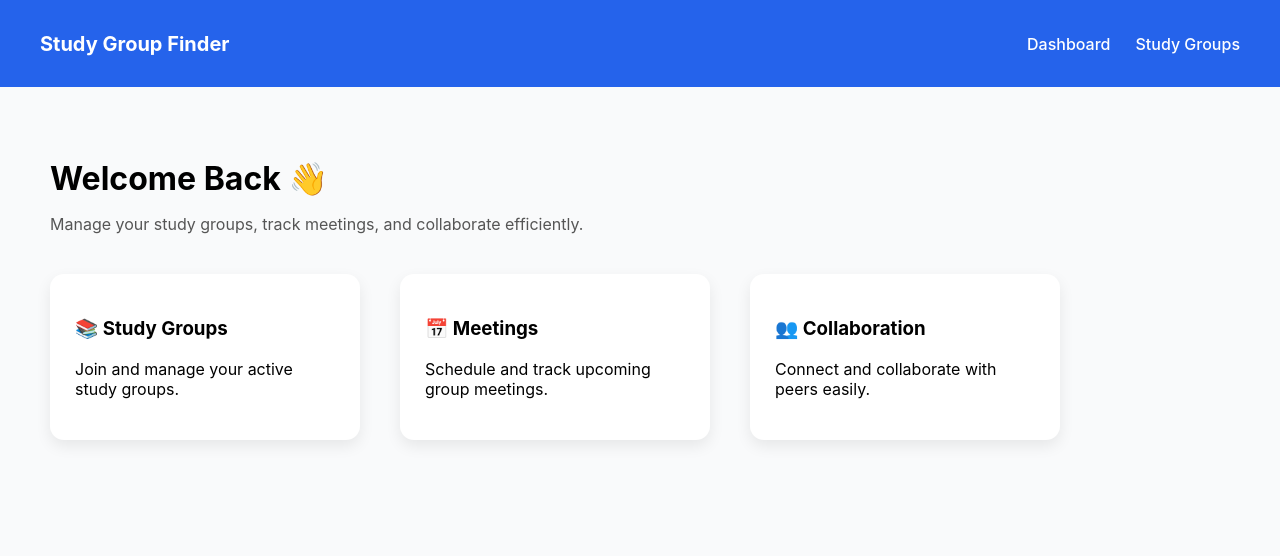
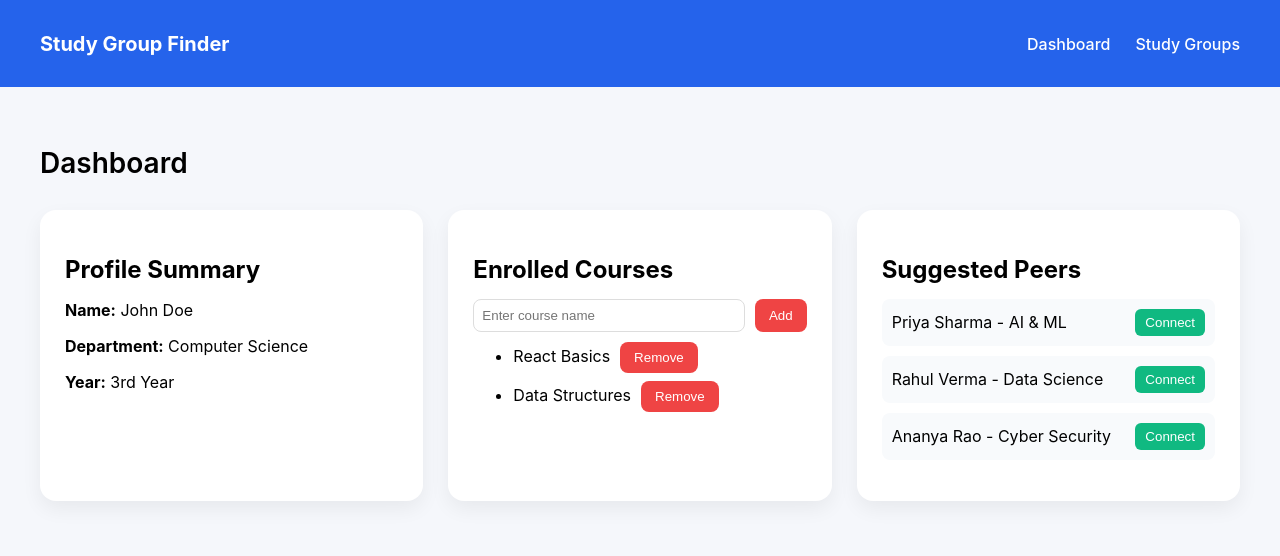
Before and after one commit to ChandraDeepika/Study-Group-Finder-Collaborative-Platform, a React (Create React App) app in the folder frontend/: page / in a window 1280 px wide. Shown: the top 556 px of the page. Built offline with nearby package versions, Linux system fonts and the light colour scheme.

Commit message:
Completed Dashboard UI with enrolled courses and suggested peers

```diff
--- /dev/null
+++ b/frontend/src/components/CoursesSection.js
@@ -0,0 +1,53 @@
+import React, { useState } from "react";
+
+const CoursesSection = ({ courses, setCourses }) => {
+  const [newCourse, setNewCourse] = useState("");
+
+  const handleAddCourse = () => {
+    if (!newCourse.trim()) return;
+    setCourses([...courses, newCourse]);
+    setNewCourse("");
+  };
+
+  const handleRemoveCourse = (index) => {
+    const updatedCourses = courses.filter((_, i) => i !== index);
+    setCourses(updatedCourses);
+  };
+
+  return (
+    <div className="card">
+      <h2>Enrolled Courses</h2>
+
+      <div style={{ display: "flex", gap: "10px", marginTop: "10px" }}>
+        <input
+          type="text"
+          placeholder="Enter course name"
+          value={newCourse}
+          onChange={(e) => setNewCourse(e.target.value)}
+          style={{ flex: 1, padding: "8px" }}
+        />
+        <button onClick={handleAddCourse}>Add</button>
+      </div>
+
+      {courses.length === 0 ? (
+        <p style={{ marginTop: "10px" }}>No courses added yet.</p>
+      ) : (
+        <ul style={{ marginTop: "10px" }}>
+          {courses.map((course, index) => (
+            <li key={index} style={{ marginBottom: "8px" }}>
+              {course}
+              <button
+                onClick={() => handleRemoveCourse(index)}
+                style={{ marginLeft: "10px" }}
+              >
+                Remove
+              </button>
+            </li>
+          ))}
+        </ul>
+      )}
+    </div>
+  );
+};
+
+export default CoursesSection;
--- a/frontend/src/components/Navbar.jsx
+++ b/frontend/src/components/Navbar.jsx
@@ -1,3 +1,4 @@
+
 import { Link } from "react-router-dom";
 import "../styles/Navbar.css";
 
--- /dev/null
+++ b/frontend/src/components/ProfileCard.js
@@ -0,0 +1,14 @@
+import React from "react";
+
+const ProfileCard = ({ user }) => {
+  return (
+    <div className="card">
+      <h2>Profile Summary</h2>
+      <p><strong>Name:</strong> {user.name}</p>
+      <p><strong>Department:</strong> {user.department}</p>
+      <p><strong>Year:</strong> {user.year}</p>
+    </div>
+  );
+};
+
+export default ProfileCard;
--- /dev/null
+++ b/frontend/src/components/SuggestedPeers.js
@@ -0,0 +1,45 @@
+import React from "react";
+
+const SuggestedPeers = ({ peers }) => {
+  return (
+    <div className="card">
+      <h2>Suggested Peers</h2>
+
+      <ul style={{ marginTop: "15px", listStyle: "none", padding: 0 }}>
+        {peers.map((peer, index) => (
+          <li
+            key={index}
+            style={{
+              display: "flex",
+              justifyContent: "space-between",
+              alignItems: "center",
+              background: "#f8fafc",
+              padding: "10px",
+              borderRadius: "8px",
+              marginBottom: "10px"
+            }}
+          >
+            <span>
+              {peer.name} - {peer.department}
+            </span>
+
+            <button
+              style={{
+                backgroundColor: "#10b981",
+                color: "white",
+                border: "none",
+                padding: "6px 10px",
+                borderRadius: "6px",
+                cursor: "pointer"
+              }}
+            >
+              Connect
+            </button>
+          </li>
+        ))}
+      </ul>
+    </div>
+  );
+};
+
+export default SuggestedPeers;
--- a/frontend/src/pages/Dashboard.jsx
+++ b/frontend/src/pages/Dashboard.jsx
@@ -1,30 +1,54 @@
+import React, { useEffect, useState } from "react";
+import ProfileCard from "../components/ProfileCard";
+import CoursesSection from "../components/CoursesSection";
+import SuggestedPeers from "../components/SuggestedPeers";
+import {
+  fetchUserProfile,
+  fetchCourses,
+  fetchPeers
+} from "../services/dashboardService";
 import "../styles/Dashboard.css";
 
 const Dashboard = () => {
+  const [user, setUser] = useState(null);
+  const [courses, setCourses] = useState([]);
+  const [peers, setPeers] = useState([]);
+  const [loading, setLoading] = useState(true);
+  const [error, setError] = useState(null);
+
+  useEffect(() => {
+    const loadDashboard = async () => {
+      try {
+        setLoading(true);
+
+        const userData = await fetchUserProfile();
+        const courseData = await fetchCourses();
+        const peerData = await fetchPeers();
+
+        setUser(userData);
+        setCourses(courseData);
+        setPeers(peerData);
+      } catch (err) {
+        setError("Failed to load dashboard data.");
+      } finally {
+        setLoading(false);
+      }
+    };
+
+    loadDashboard();
+  }, []);
+
+  if (loading) return <div className="dashboard-container">Loading...</div>;
+  if (error) return <div className="dashboard-container">{error}</div>;
+
   return (
-    <div className="dashboard-page">
-      <div className="dashboard-header">
-        <h1>Welcome Back 👋</h1>
-        <p>
-          Manage your study groups, track meetings, and collaborate efficiently.
-        </p>
-      </div>
+    <div className="dashboard-container">
+      <h1>Dashboard</h1>
 
-      <div className="dashboard-cards">
-        <div className="dashboard-card">
-          <h3>📚 Study Groups</h3>
-          <p>Join and manage your active study groups.</p>
-        </div>
-
-        <div className="dashboard-card">
-          <h3>📅 Meetings</h3>
-          <p>Schedule and track upcoming group meetings.</p>
-        </div>
-
-        <div className="dashboard-card">
-          <h3>👥 Collaboration</h3>
-          <p>Connect and collaborate with peers easily.</p>
-        </div>
+      <div className="dashboard-grid">
+        {user && <ProfileCard user={user} />}
+        <CoursesSection courses={courses} setCourses={setCourses} />
+        <SuggestedPeers peers={peers} />
       </div>
     </div>
   );
--- /dev/null
+++ b/frontend/src/services/dashboardService.js
@@ -0,0 +1,33 @@
+// Simulated API calls (replace with real API later)
+
+export const fetchUserProfile = () => {
+  return new Promise((resolve) => {
+    setTimeout(() => {
+      resolve({
+        name: "John Doe",
+        department: "Computer Science",
+        year: "3rd Year"
+      });
+    }, 800);
+  });
+};
+
+export const fetchCourses = () => {
+  return new Promise((resolve) => {
+    setTimeout(() => {
+      resolve(["React Basics", "Data Structures"]);
+    }, 800);
+  });
+};
+
+export const fetchPeers = () => {
+  return new Promise((resolve) => {
+    setTimeout(() => {
+      resolve([
+        { name: "Priya Sharma", department: "AI & ML" },
+        { name: "Rahul Verma", department: "Data Science" },
+        { name: "Ananya Rao", department: "Cyber Security" }
+      ]);
+    }, 800);
+  });
+};
--- a/frontend/src/styles/Dashboard.css
+++ b/frontend/src/styles/Dashboard.css
@@ -1,37 +1,69 @@
-.dashboard-page {
-  padding: 50px;
-  background-color: #f9fafb;
+.dashboard-container {
+  padding: 40px;
+  background-color: #f5f7fb;
   min-height: 100vh;
 }
 
-.dashboard-header {
-  margin-bottom: 40px;
+.dashboard-container h1 {
+  font-size: 28px;
+  font-weight: 600;
+  margin-bottom: 30px;
 }
 
-.dashboard-header h1 {
-  margin-bottom: 10px;
+.dashboard-grid {
+  display: grid;
+  grid-template-columns: repeat(auto-fit, minmax(320px, 1fr));
+  gap: 25px;
 }
 
-.dashboard-header p {
-  color: #555;
+.card {
+  background: #ffffff;
+  padding: 25px;
+  border-radius: 16px;
+  box-shadow: 0 8px 20px rgba(0, 0, 0, 0.06);
+  transition: transform 0.2s ease, box-shadow 0.2s ease;
 }
 
-.dashboard-cards {
-  display: flex;
-  gap: 40px;
+.card:hover {
+  transform: translateY(-4px);
+  box-shadow: 0 12px 25px rgba(0, 0, 0, 0.1);
 }
 
-.dashboard-card {
-  background-color: white;
-  padding: 25px;
-  border-radius: 14px;
-  width: 260px;
-  box-shadow: 0px 6px 15px rgba(0, 0, 0, 0.08);
-  transition: 0.3s ease;
-  cursor: pointer;
+.card h2 {
+  margin-bottom: 15px;
 }
 
-.dashboard-card:hover {
-  transform: translateY(-5px);
-  box-shadow: 0px 10px 20px rgba(0, 0, 0, 0.12);
+input {
+  border-radius: 8px;
+  border: 1px solid #ddd;
+  padding: 10px;
+  outline: none;
+  transition: border 0.2s ease;
 }
+
+input:focus {
+  border: 1px solid #4f46e5;
+}
+
+button {
+  padding: 8px 14px;
+  border-radius: 8px;
+  border: none;
+  cursor: pointer;
+  font-weight: 500;
+  transition: all 0.2s ease;
+}
+
+button:hover {
+  opacity: 0.9;
+}
+
+button:first-of-type {
+  background-color: #4f46e5;
+  color: white;
+}
+
+button:last-of-type {
+  background-color: #ef4444;
+  color: white;
+}
```
Also changed, not shown: frontend/src/assets/logo.jpg (added).
